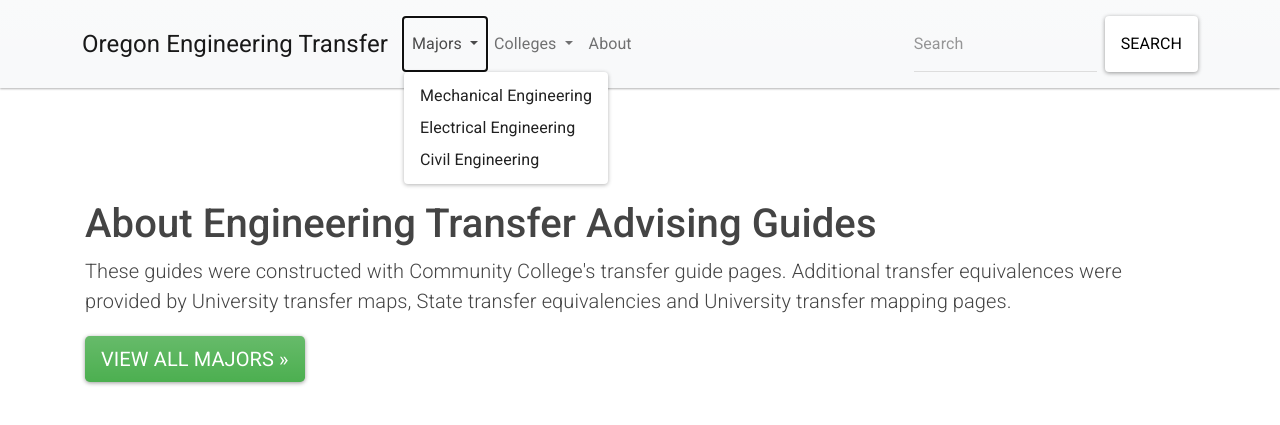
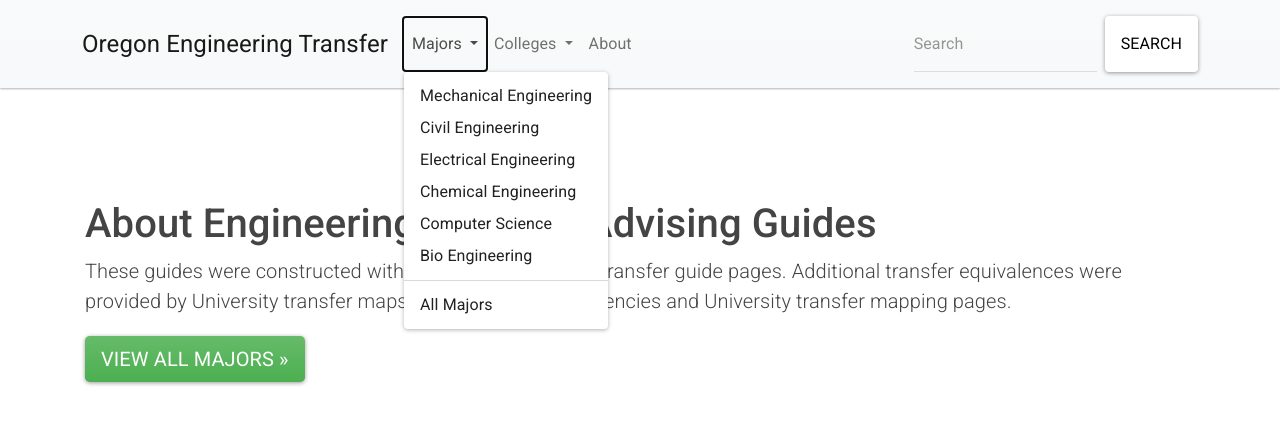
Before and after one commit to ProfessorKazarinoff/transfer, a Django app: page /about/ in a window 1280 px wide, after a click on "Majors". Shown: the top 425 px of the page. Run offline with Django 3.2, Linux system fonts and the light colour scheme; some libraries are stand-ins or nearby versions.

Commit message:
updated links to hardlinks in nav.html

```diff
--- a/templates/nav.html
+++ b/templates/nav.html
@@ -11,18 +11,30 @@
         <li class="nav-item dropdown">
           <a class="nav-link dropdown-toggle" data-bs-toggle="dropdown" href="#" id="majors">Majors <span class="caret"></span></a>
           <div class="dropdown-menu" aria-labelledby="majors">
-            <a class="dropdown-item" href="#">Mechanical Engineering</a>
-            <a class="dropdown-item" href="#">Electrical Engineering</a>
-            <a class="dropdown-item" href="#">Civil Engineering</a>
+            <a class="dropdown-item" href="{% url 'major_detail' 1 %}">Mechanical Engineering</a>
+            <a class="dropdown-item" href="{% url 'major_detail' 2 %}">Civil Engineering</a>
+            <a class="dropdown-item" href="{% url 'major_detail' 3 %}">Electrical Engineering</a>
+            <a class="dropdown-item" href="{% url 'major_detail' 5 %}">Chemical Engineering</a>
+            <a class="dropdown-item" href="{% url 'major_detail' 4 %}">Computer Science</a>
+            <a class="dropdown-item" href="{% url 'major_detail' 9 %}">Bio Engineering</a>
+
+            <div class="dropdown-divider"></div>
+            <a class="dropdown-item" href="{% url 'major_list' %}">All Majors</a>
           </div>
 
         <li class="nav-item dropdown">
           <a class="nav-link dropdown-toggle" data-bs-toggle="dropdown" href="#" id="colleges">Colleges <span class="caret"></span></a>
           <div class="dropdown-menu" aria-labelledby="colleges">
-            <a class="dropdown-item" rel="noopener" target="_blank" href="#">Portland State University</a>
+            <a class="dropdown-item" href="{% url 'college_detail' 2 %}">Portland State University</a>
+            <a class="dropdown-item" href="{% url 'college_detail' 3 %}">Oregon State University</a>
+            <a class="dropdown-item" href="{% url 'college_detail' 4 %}">Oregon Institue of Technology</a>
             <div class="dropdown-divider"></div>
-            <a class="dropdown-item" href="#">Portland Community College</a>
-            <a class="dropdown-item" href="#">Mt. Hood Community College</a>
+            <a class="dropdown-item" href="{% url 'college_detail' 1 %}">Portland Community College</a>
+            <a class="dropdown-item" href="{% url 'college_detail' 7 %}">Mt. Hood Community College</a>
+            <a class="dropdown-item" href="{% url 'college_detail' 5 %}">Clackamas Community College</a>
+            <a class="dropdown-item" href="{% url 'college_detail' 6 %}">Chemeketa Community College</a>
+            <div class="dropdown-divider"></div>
+            <a class="dropdown-item" href="{% url 'college_list' %}">All Colleges</a>
           </div>
         </li>
       </li>
```
